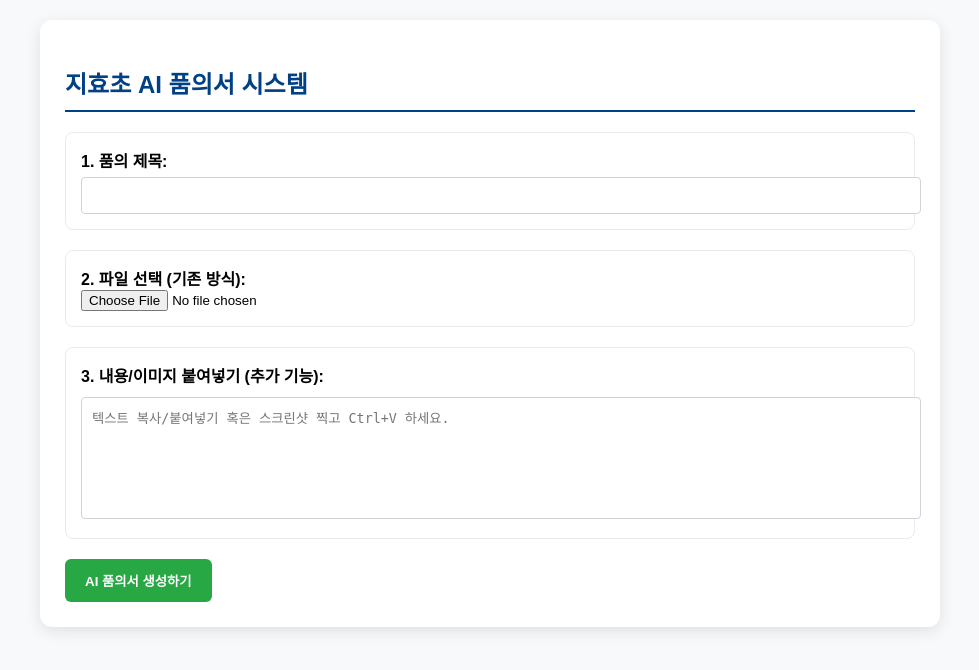
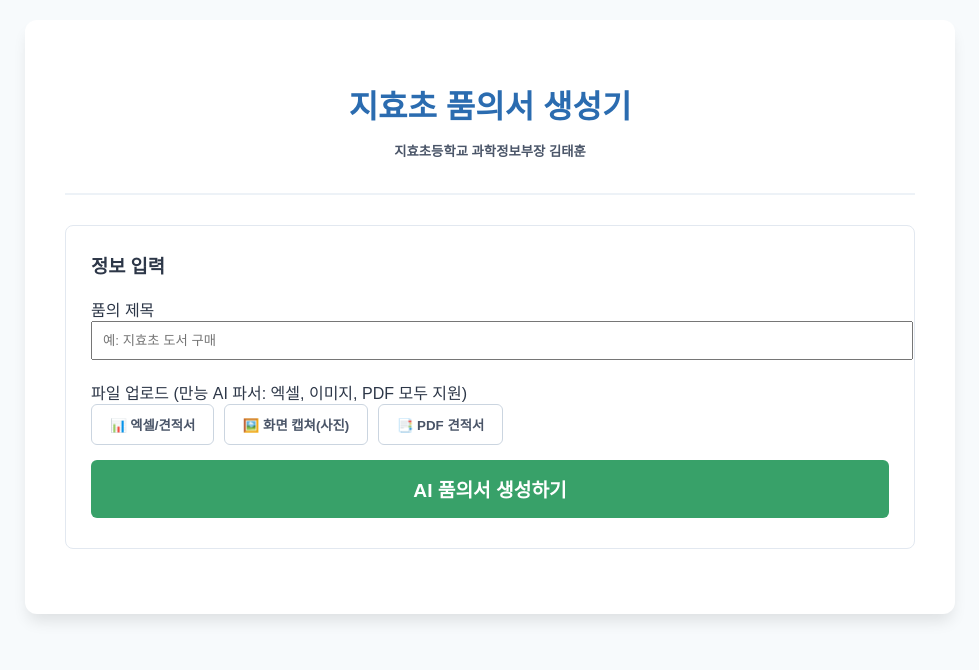
Before and after one commit to sjrkrlaxogns/jihyo-ai-procure, a Flask app: page / in a window 1280 px wide. Shown: the top 670 px of the page, without its empty margins (150-1129 px from the left). Run offline with Flask 3, Linux system fonts and the light colour scheme.

Commit message:
지효초 품의서 생성기 - 절대 원본 프로토타입 백업

````diff
--- a/app.py
+++ b/app.py
@@ -1,83 +1,73 @@
-from flask import Flask, render_template, request, jsonify, send_file
+from flask import Flask, render_template, request, jsonify
 import google.generativeai as genai
 import os
 import json
-import pandas as pd
-import io
-import base64
 
 app = Flask(__name__)
 
-# [보안] Render 환경 변수 사용
-API_KEY = os.environ.get("GEMINI_API_KEY")
+# 1. 제미나이 API 세팅 (본인의 키로 교체하세요)
+API_KEY = "GEMINI_API_KEY"
 genai.configure(api_key=API_KEY)
-model = genai.GenerativeModel('gemini-1.5-flash')
+model = genai.GenerativeModel('gemini-2.5-flash')
 
 @app.route('/')
 def home():
     return render_template('index.html')
 
 @app.route('/api/analyze', methods=['POST'])
-def analyze():
-    image_data = None
-    mime_type = "image/png"
-    text_content = ""
+def analyze_file():
+    if 'file' not in request.files:
+        return jsonify({"error": "파일이 없습니다."}), 400
 
-    # 1. 파일 업로드 처리 (기존 방식)
-    if 'file' in request.files:
-        file = request.files['file']
-        image_data = file.read()
-        mime_type = file.mimetype
-
-    # 2. 텍스트 및 붙여넣기 이미지 처리 (새로운 방식)
-    else:
-        data = request.json
-        text_content = data.get('text', '')
-        pasted_image = data.get('image', None)
-        if pasted_image:
-            header, encoded = pasted_image.split(",", 1)
-            image_data = base64.b64decode(encoded)
-
-    prompt = """
-    제시된 데이터에서 물품 목록을 추출하여 JSON 배열로만 응답하라.
-    형식: [{"name": "품명", "qty": 수량, "price": 단가}]
-    '배송비', '합계'는 반드시 제외한다.
-    """
+    file = request.files['file']
+    ext = file.filename.split('.')[-1].lower()
+    filepath = f"temp_upload.{ext}"
+    file.save(filepath)
 
     try:
-        content = [prompt]
-        if image_data:
-            content.append({'mime_type': mime_type, 'data': image_data})
-        if text_content:
-            content.append(f"\n참고 텍스트: {text_content}")
+        # [끝판왕 프롬프트] 들여쓰기를 완벽하게 맞췄습니다.
+        prompt = """
+        [역할: 대한민국 학교 행정실무사 및 데이터 검증 전문가]
+        너는 초등학교 품의서 작성을 위해 각종 증빙 자료(엑셀, 이미지, PDF)를 완벽하게 분석하는 전문가야.
+        사용자가 제시한 자료에서 '품명', '수량', '최종 결제 금액'을 추출하여 보고해.
 
-        response = model.generate_content(content)
+        [데이터 추출 및 정제 규칙]
+        1. 상품명 필터링: '무료배송', '오늘출발', '정품', '특가', '쿠폰적용가' 등의 수식어는 100% 삭제하고 핵심 상품명만 남긴다.
+        2. 중복 처리: 이미지 내 중복 데이터는 제거하고 '최종 판매가'가 적힌 항목 하나만 선택한다.
+        3. 수량 및 단가: 수량은 숫자+단위 조합을 우선 찾고, 가격은 콤마 제거 후 숫자만 추출한다.
+        4. 무시할 데이터: 배송비, 포인트, 합계 금액 줄은 제외한다.
+
+        [응답 형식]
+        - 반드시 아래와 같은 '순수 JSON 배열' 형식으로만 응답하라. 다른 설명은 금지한다.
+        [
+          {"name": "3M 정전기 청소포 대용량", "qty": 2, "price": 31000},
+          {"name": "막대걸레 표준형", "qty": 1, "price": 15200}
+        ]
+        """
+
+        if ext in ['xls', 'xlsx', 'csv']:
+            try:
+                with open(filepath, 'r', encoding='utf-8') as f: file_text = f.read()
+            except:
+                with open(filepath, 'r', encoding='cp949') as f: file_text = f.read()
+            response = model.generate_content(prompt + f"\n\n[분석할 데이터]\n{file_text}")
+        elif ext in ['jpg', 'jpeg', 'png', 'pdf']:
+            uploaded_to_gemini = genai.upload_file(filepath)
+            response = model.generate_content([prompt, uploaded_to_gemini])
+            genai.delete_file(uploaded_to_gemini.name)
+        else:
+            os.remove(filepath)
+            return jsonify({"error": "지원하지 않는 파일 형식입니다."}), 400
+
         clean_text = response.text.replace('```json', '').replace('```', '').strip()
-        return jsonify(json.loads(clean_text))
+        result_data = json.loads(clean_text)
+
+        os.remove(filepath)
+        return jsonify(result_data)
+
     except Exception as e:
+        if os.path.exists(filepath): os.remove(filepath)
         return jsonify({"error": str(e)}), 500
 
-@app.route('/api/download', methods=['POST'])
-def download():
-    data = request.json
-    items = data.get('items', [])
-
-    df = pd.DataFrame(items)
-    df.columns = ['내용', '수량', '예상단가']
-    df['단위'] = '개'
-    df['예상금액'] = df['수량'] * df['예상단가']
-    df['규격'] = ''
-
-    # 부장님 엑셀 양식 순서 (순번, 내용, 규격, 단위, 수량, 예상단가, 예상금액)
-    df = df[['내용', '규격', '단위', '수량', '예상단가', '예상금액']]
-
-    output = io.BytesIO()
-    with pd.ExcelWriter(output, engine='openpyxl') as writer:
-        df.to_excel(writer, index=True, index_label='순번', sheet_name='품의목록')
-    output.seek(0)
-
-    return send_file(output, mimetype='application/vnd.openxmlformats-officedocument.spreadsheetml.sheet',
-                     as_attachment=True, download_name='지효초_품의목록.xlsx')
-
 if __name__ == '__main__':
-    app.run(host='0.0.0.0', port=5000)
+    app.run(debug=True, port=5000)
--- a/templates/index.html
+++ b/templates/index.html
@@ -1,106 +1,190 @@
 <!DOCTYPE html>
-<html>
+<html lang="ko">
 <head>
+    <meta charset="UTF-8">
+    <meta name="viewport" content="width=device-width, initial-scale=1.0">
     <title>지효초 품의서 생성기</title>
     <style>
-        body { font-family: 'Malgun Gothic', sans-serif; padding: 20px; max-width: 900px; margin: auto; background: #f8f9fa; }
-        .card { background: white; padding: 25px; border-radius: 12px; box-shadow: 0 4px 15px rgba(0,0,0,0.1); }
-        .box { margin-bottom: 20px; padding: 15px; border: 1px solid #e9ecef; border-radius: 8px; }
-        textarea { width: 100%; height: 100px; margin-top: 10px; border: 1px solid #ced4da; padding: 10px; border-radius: 4px; resize: none; }
-        table { width: 100%; border-collapse: collapse; margin-top: 20px; }
-        th, td { border: 1px solid #dee2e6; padding: 12px; text-align: center; }
-        th { background: #e9ecef; }
-        .btn-group { display: flex; gap: 10px; }
-        .btn { padding: 12px 20px; border: none; border-radius: 6px; cursor: pointer; font-weight: bold; }
-        .btn-green { background: #28a745; color: white; }
-        .btn-blue { background: #007bff; color: white; display: none; }
-        .footer-end { text-align: right; margin-top: 20px; font-weight: bold; font-size: 1.2em; color: #333; }
+        body { font-family: 'Malgun Gothic', sans-serif; background-color: #f7fafc; color: #2d3748; margin: 0; padding: 20px; }
+        .container { max-width: 850px; margin: 0 auto; background: #fff; padding: 40px; border-radius: 12px; box-shadow: 0 10px 15px -3px rgba(0,0,0,0.1); }
+        header { text-align: center; border-bottom: 2px solid #edf2f7; padding-bottom: 20px; margin-bottom: 30px; }
+        h1 { color: #2b6cb0; margin-bottom: 5px; font-weight: 800; }
+        .subtitle { font-size: 10pt; color: #4a5568; font-weight: bold; }
+        .section-box { background: #f8fafc; border: 1px solid #e2e8f0; padding: 25px; border-radius: 8px; margin-bottom: 25px; }
+        .btn { padding: 10px 18px; border-radius: 6px; border: none; font-weight: 600; cursor: pointer; margin-right: 5px; margin-bottom: 5px; }
+        .btn-outline { background: white; border: 1px solid #cbd5e0; color: #4a5568; }
+        .btn-outline:hover { background: #edf2f7; }
+        .btn-success { background: #38a169; color: white; width: 100%; font-size: 1.2em; padding: 15px; margin-top: 10px; }
+        #file-preview { margin-top: 10px; background: #ebf8ff; color: #2b6cb0; padding: 12px; border-radius: 6px; display: none; }
+        #loading { display: none; text-align: center; padding: 30px; font-weight: bold; color: #3182ce; }
+        #result-section { display: none; background: white; border: 1px solid #e2e8f0; border-radius: 8px; padding: 30px; margin-top: 30px; }
+        table { width: 100%; border-collapse: collapse; margin-top: 20px; text-align: center; font-size: 10pt; }
+        th, td { border: 1px solid #a0aec0; padding: 8px; }
+        th { background: #f7fafc; }
+        .text-left { text-align: left; padding-left: 10px; }
+        [contenteditable="true"] { background-color: #fbfcff; border: 1px dashed #cbd5e0; outline: none; padding: 5px; }
+        [contenteditable="true"]:focus { background-color: #fff; border: 1px solid #3182ce; }
     </style>
 </head>
 <body>
-    <div class="card">
-        <h2 style="color: #004085; border-bottom: 2px solid #004085; padding-bottom: 10px;">지효초 AI 품의서 시스템</h2>
 
-        <div class="box">
-            <b>1. 품의 제목:</b><br>
-            <input type="text" id="title" style="width:100%; padding:10px; margin-top:5px; border:1px solid #ced4da; border-radius:4px;">
+<div class="container">
+    <header>
+        <h1>지효초 품의서 생성기</h1>
+        <p class="subtitle">지효초등학교 과학정보부장 김태훈</p>
+    </header>
+
+    <div class="section-box" style="background: white;">
+        <h3 style="margin-top: 0;">정보 입력</h3>
+        <label>품의 제목</label>
+        <input type="text" id="docTitle" placeholder="예: 지효초 도서 구매" style="width: 100%; padding: 10px; margin-bottom: 20px;">
+
+        <label>파일 업로드 (만능 AI 파서: 엑셀, 이미지, PDF 모두 지원)</label>
+
+        <div>
+            <input type="file" id="fileUpload" accept=".xlsx, .xls, .csv, image/png, image/jpeg, image/jpg, .pdf" style="display:none;" onchange="handleFileUpload(this)">
+            <button class="btn btn-outline" onclick="document.getElementById('fileUpload').click()">📊 엑셀/견적서</button>
+            <button class="btn btn-outline" onclick="document.getElementById('fileUpload').click()">🖼️ 화면 캡쳐(사진)</button>
+            <button class="btn btn-outline" onclick="document.getElementById('fileUpload').click()">📑 PDF 견적서</button>
+        </div>
+        <div id="file-preview"></div>
+
+        <button class="btn btn-success" onclick="generateDoc()">AI 품의서 생성하기</button>
     </div>
 
-        <div class="box">
-            <b>2. 파일 선택 (기존 방식):</b><br>
-            <input type="file" id="fileInput" accept="image/*, .pdf">
+    <div id="loading">AI가 첨부파일을 분석하여 표를 생성하고 있습니다... ⏳<br><span style="font-size:0.8em; color:#718096;">(사진이나 PDF는 글자를 읽어내느라 10~15초 정도 걸릴 수 있습니다)</span></div>
+
+    <div id="result-section">
+        <div style="display: flex; justify-content: space-between; border-bottom: 2px solid #edf2f7; padding-bottom: 10px;">
+            <h3 style="margin: 0;">생성된 품의서</h3>
+            <button class="btn btn-outline" onclick="copyDocument()">📄 본문 복사 (에듀파인용)</button>
         </div>
-
-        <div class="box">
-            <b>3. 내용/이미지 붙여넣기 (추가 기능):</b><br>
-            <textarea id="content-area" placeholder="텍스트 복사/붙여넣기 혹은 스크린샷 찍고 Ctrl+V 하세요."></textarea>
+        <div id="doc-content" style="padding-top: 20px;"></div>
     </div>
-
-        <div class="btn-group">
-            <button onclick="runAI()" class="btn btn-green">AI 품의서 생성하기</button>
-            <button onclick="saveExcel()" id="excelBtn" class="btn btn-blue">엑셀 다운로드</button>
-        </div>
-
-        <div id="result-view"></div>
 </div>
 
 <script>
-        let itemsData = [];
-        let pastedImg = null;
+    let globalItems = [];
+    let uploadedFile = null;
 
-        document.getElementById('content-area').addEventListener('paste', (e) => {
-            const items = e.clipboardData.items;
-            for (let i = 0; i < items.length; i++) {
-                if (items[i].type.indexOf('image') !== -1) {
-                    const reader = new FileReader();
-                    reader.onload = (ev) => { pastedImg = ev.target.result; alert("이미지가 붙여넣기 되었습니다!"); };
-                    reader.readAsDataURL(items[i].getAsFile());
+    function handleFileUpload(input) {
+        if(input.files && input.files[0]) {
+            uploadedFile = input.files[0];
+            document.getElementById('file-preview').style.display = 'block';
+            document.getElementById('file-preview').innerHTML = "✅ 첨부된 파일: <b>" + uploadedFile.name + "</b> <br>아래 [AI 품의서 생성하기] 버튼을 누르세요.";
         }
     }
+
+    async function generateDoc() {
+        if (!uploadedFile) {
+            alert('분석할 파일을 먼저 업로드해주세요!');
+            return;
+        }
+
+        const title = document.getElementById('docTitle').value || '도서 및 교구 구매';
+
+        document.getElementById('loading').style.display = 'block';
+        document.getElementById('result-section').style.display = 'none';
+
+        const formData = new FormData();
+        formData.append('file', uploadedFile);
+
+        try {
+            const response = await fetch('/api/analyze', { method: 'POST', body: formData });
+            const data = await response.json();
+
+            if (data.error) {
+                alert("오류가 발생했습니다: " + data.error);
+                document.getElementById('loading').style.display = 'none';
+                return;
+            }
+
+            globalItems = data;
+            renderTable(title);
+
+        } catch (error) {
+            alert("서버 통신 오류: 파이썬 터미널 창이 꺼져있는지 확인하세요.");
+            document.getElementById('loading').style.display = 'none';
+        }
+    }
+
+    function renderTable(title) {
+        document.getElementById('loading').style.display = 'none';
+        document.getElementById('result-section').style.display = 'block';
+
+        let totalAmount = globalItems.reduce((sum, item) => sum + (item.price * item.qty), 0);
+        let firstItemName = globalItems[0].name.length > 20 ? globalItems[0].name.substring(0,20) + "..." : globalItems[0].name;
+
+        let docHtml = `
+            <div id="hwp-target" style="font-family:'Malgun Gothic'; line-height: 1.8;">
+                <p style="margin: 0;">1. 관련:</p>
+                <p style="margin: 0;">2. <b>${title}</b> 관련 물품을 구매하고자 합니다.</p>
+                <p style="margin: 0 0 0 20px;">가. 품목: [${firstItemName}] 외 ${globalItems.length > 1 ? globalItems.length - 1 : 0}종</p>
+                <p style="margin: 0 0 0 20px;">나. 금액: <b id="header-total">금${totalAmount.toLocaleString()}원</b></p>
+                <p style="margin: 0 0 0 20px;">다. 구입처: 온라인 쇼핑몰</p>
+
+                <table id="item-table">
+                    <thead>
+                        <tr>
+                            <th style="width: 50px;">순번</th>
+                            <th>내용(상품명)</th>
+                            <th style="width: 60px;">단위</th>
+                            <th style="width: 70px;">수량</th>
+                            <th style="width: 100px;">단가(원)</th>
+                            <th style="width: 110px;">금액(원)</th>
+                        </tr>
+                    </thead>
+                    <tbody>
+        `;
+
+        globalItems.forEach((item, index) => {
+            docHtml += `
+                <tr>
+                    <td>${index + 1}</td>
+                    <td class="text-left"><span class="name-cell" contenteditable="true" style="width: 100%; display:block;" oninput="recalc()">${item.name}</span></td>
+                    <td><span contenteditable="true" style="width: 40px; display:block;">개</span></td>
+                    <td><span class="qty-cell" contenteditable="true" style="width: 40px; display:block;" oninput="recalc()">${item.qty}</span></td>
+                    <td><span class="price-cell" contenteditable="true" style="width: 80px; display:block;" oninput="recalc()">${item.price}</span></td>
+                    <td class="total-cell" style="font-weight:bold;">${(item.price * item.qty).toLocaleString()}</td>
+                </tr>
+            `;
         });
 
-        async function runAI() {
-            const fileInput = document.getElementById('fileInput');
-            const textArea = document.getElementById('content-area');
-            let res;
-
-            if (fileInput.files.length > 0) {
-                const fd = new FormData(); fd.append('file', fileInput.files[0]);
-                res = await fetch('/api/analyze', { method: 'POST', body: fd });
-            } else {
-                res = await fetch('/api/analyze', {
-                    method: 'POST', headers: {'Content-Type': 'application/json'},
-                    body: JSON.stringify({ text: textArea.value, image: pastedImg })
-                });
-            }
-            const data = await res.json();
-            itemsData = data;
-            showTable(data);
+        docHtml += `
+                    </tbody>
+                    <tfoot>
+                        <tr style="background:#f7fafc; font-weight:bold;">
+                            <td colspan="5">총계 (원)</td>
+                            <td id="grand-total">${totalAmount.toLocaleString()}</td>
+                        </tr>
+                    </tfoot>
+                </table>
+            </div>
+        `;
+        document.getElementById('doc-content').innerHTML = docHtml;
     }
 
-        function showTable(items) {
-            let total = 0;
-            let html = '<table><tr><th>순번</th><th>내용</th><th>규격</th><th>단위</th><th>수량</th><th>단가</th><th>금액</th></tr>';
-            items.forEach((it, i) => {
-                const sum = it.qty * it.price; total += sum;
-                html += `<tr><td>${i+1}</td><td>${it.name}</td><td></td><td>개</td><td>${it.qty}</td><td>${it.price.toLocaleString()}</td><td>${sum.toLocaleString()}</td></tr>`;
+    function recalc() {
+        let totalSum = 0;
+        document.querySelectorAll('#item-table tbody tr').forEach((row) => {
+            let qty = parseInt(row.querySelector('.qty-cell').innerText.replace(/[^0-9]/g, '')) || 0;
+            let price = parseInt(row.querySelector('.price-cell').innerText.replace(/[^0-9]/g, '')) || 0;
+            row.querySelector('.total-cell').innerText = (qty * price).toLocaleString();
+            totalSum += (qty * price);
         });
-            html += '</table>';
-            html += `<div class="footer-end">총 합계: ${total.toLocaleString()}원  &nbsp;&nbsp;끝.</div>`;
-            document.getElementById('result-view').innerHTML = html;
-            document.getElementById('excelBtn').style.display = 'block';
+        document.getElementById('grand-total').innerText = totalSum.toLocaleString();
+        document.getElementById('header-total').innerText = "금" + totalSum.toLocaleString() + "원";
     }
 
-        async function saveExcel() {
-            const res = await fetch('/api/download', {
-                method: 'POST', headers: {'Content-Type': 'application/json'},
-                body: JSON.stringify({ items: itemsData })
-            });
-            const blob = await res.blob();
-            const a = document.createElement('a');
-            a.href = window.URL.createObjectURL(blob);
-            a.download = '지효초_품의목록.xlsx';
-            a.click();
+    function copyDocument() {
+        const target = document.getElementById('hwp-target');
+        const range = document.createRange();
+        range.selectNode(target);
+        window.getSelection().removeAllRanges();
+        window.getSelection().addRange(range);
+        document.execCommand('copy');
+        window.getSelection().removeAllRanges();
+        alert('✅ 복사 완료! 에듀파인에 [Ctrl+V] 하세요.');
     }
 </script>
 </body>
````
Lines whose indentation alone changed are shown as unchanged.
